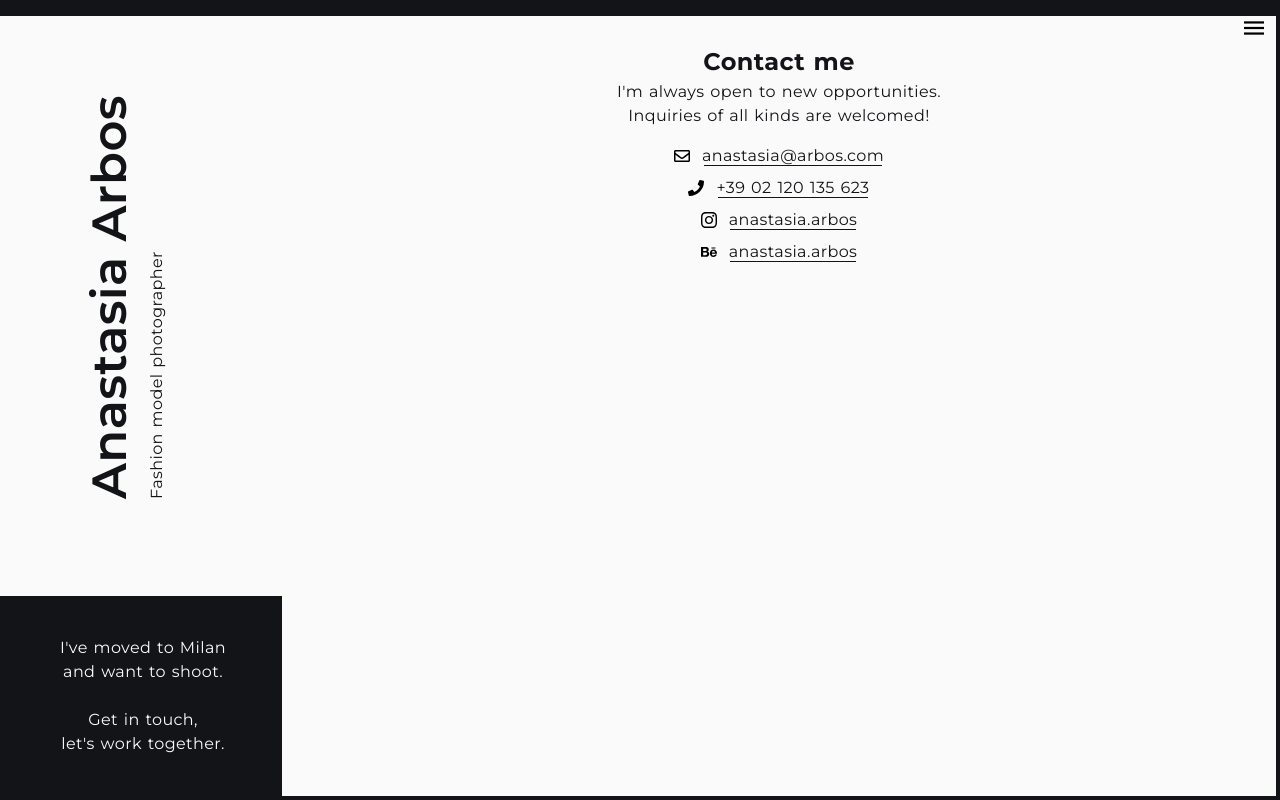
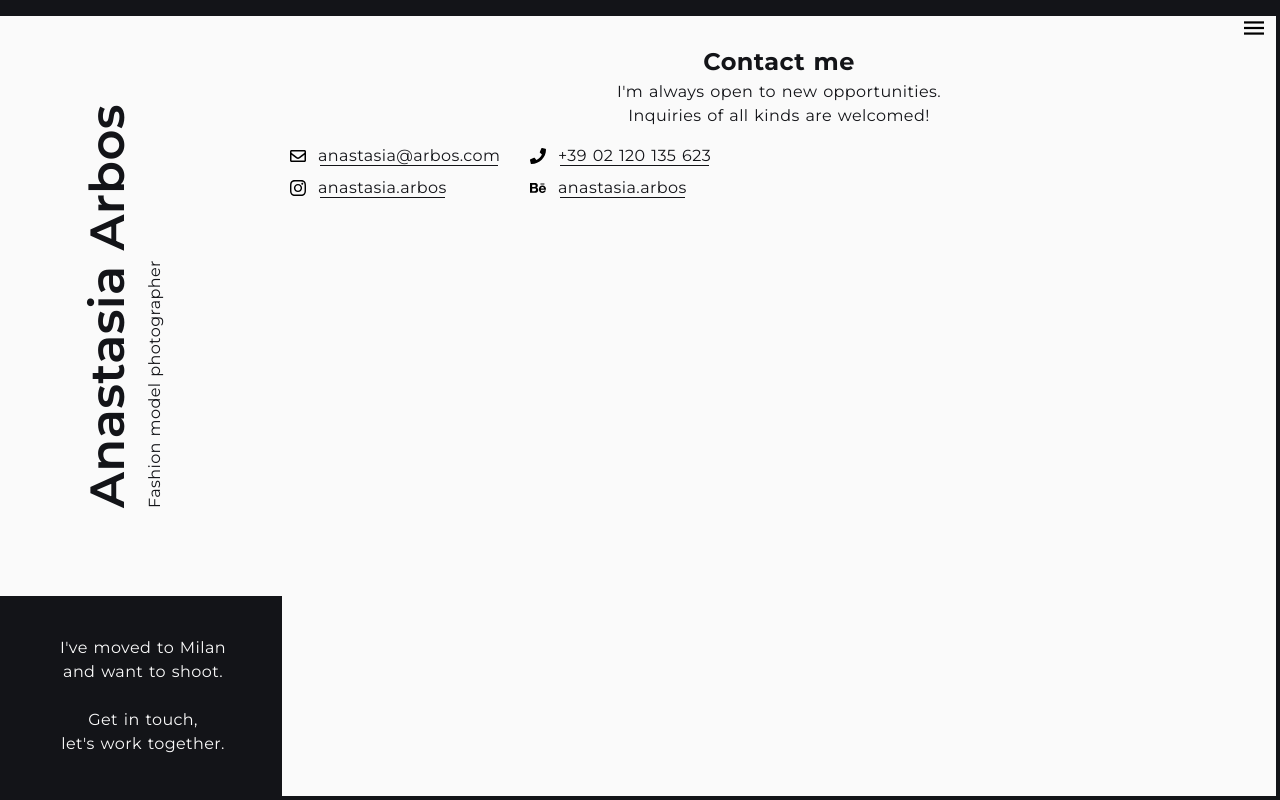
Before and after one commit to nahuel-ianni/model-portfolio-prototype, a Vue app in the folder src/: page /#/contact in a window 1280 px wide. Built offline with nearby package versions, Linux system fonts and the light colour scheme.

Commit message:
Adjusted styles for bigger screens

```diff
--- a/src/src/components/Banner.vue
+++ b/src/src/components/Banner.vue
@@ -23,6 +23,7 @@ export default { name: "Banner" };
 .article {
   display: flex;
   flex-direction: column;
+  z-index: 50;
 }
 
 .legend {
@@ -55,7 +56,8 @@ export default { name: "Banner" };
     display: grid;
     flex-grow: 1;
     justify-content: center;
-    margin-left: -3rem;
+    margin: 0 0 0 -3rem;
+    padding: 0;
     transform: rotate(180deg);
     text-align: left;
     writing-mode: tb-rl;
--- a/src/src/components/ContactInformation.vue
+++ b/src/src/components/ContactInformation.vue
@@ -64,4 +64,11 @@ export default { name: "ContactInformation" };
   display: flex;
   flex-direction: column;
 }
+
+@media (min-width: 900px) {
+  .ul {
+    display: grid;
+    grid-template-columns: repeat(2, minmax(auto, 15rem));
+  }
+}
 </style>
```
